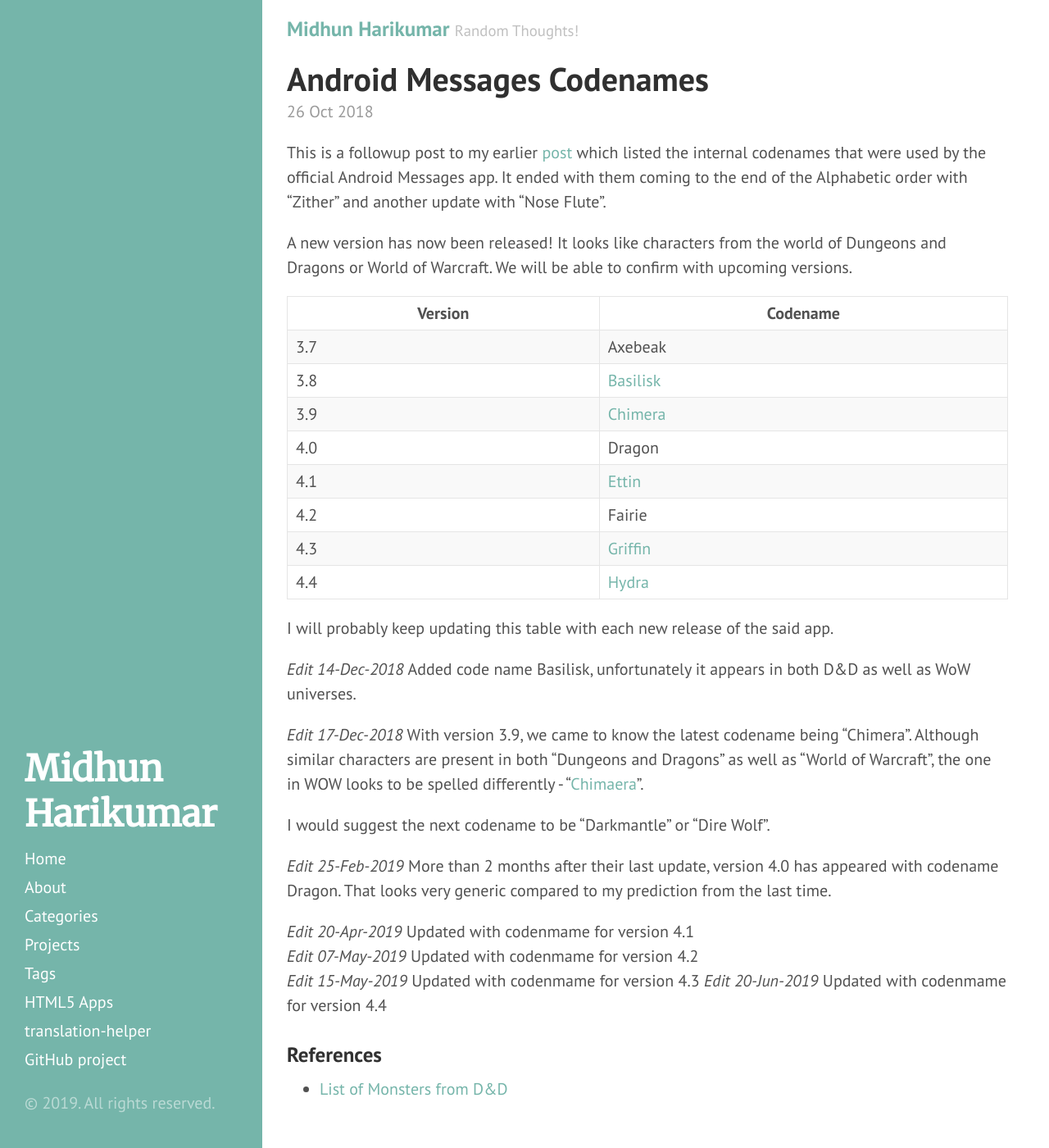
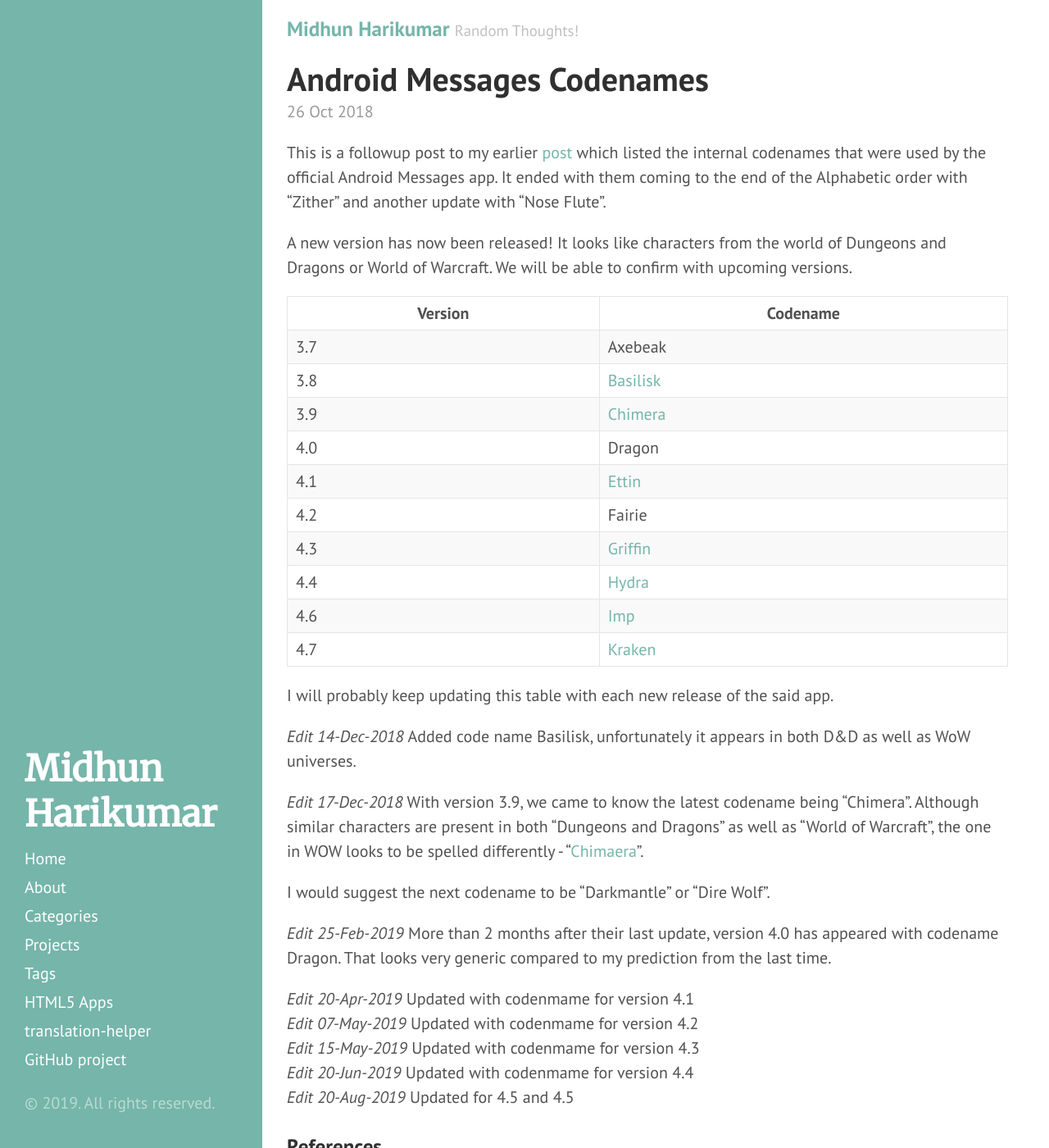
Before and after one commit to midhunhk/midhunhk.github.io, a Jekyll site: the page built from _posts/2018-10-26-android-messages-mark-2.md, in a window 1280 px wide and 1400 px high. Shown: the whole window at 82% size. Built offline with Jekyll 4.4.1, drawn with Linux system fonts in a browser that asks for light colours.

Commit message:
Update 2018-10-26-android-messages-mark-2.md

```diff
--- a/_posts/2018-10-26-android-messages-mark-2.md
+++ b/_posts/2018-10-26-android-messages-mark-2.md
@@ -22,6 +22,8 @@
 | 4.2     | Fairie   |
 | 4.3     | [Griffin](https://en.wikipedia.org/wiki/Griffon_(Dungeons_%26_Dragons))  |
 | 4.4     | [Hydra](https://en.wikipedia.org/wiki/List_of_Dungeons_%26_Dragons_monsters_(1974%E2%80%9376))   |
+| 4.6     | [Imp](https://en.wikipedia.org/wiki/Imp_(Dungeons_%26_Dragons))  |
+| 4.7     | [Kraken](https://en.wikipedia.org/wiki/Index_of_Advanced_Dungeons_%26_Dragons_1st_edition_monsters)   |
 
 I will probably keep updating this table with each new release of the said app.
 
@@ -39,6 +41,7 @@
 *Edit 07-May-2019* Updated with codenmame for version 4.2
 *Edit 15-May-2019* Updated with codenmame for version 4.3
 *Edit 20-Jun-2019* Updated with codenmame for version 4.4
+*Edit 20-Aug-2019* Updated for 4.5 and 4.5
 
 ### References
  - [List of Monsters from D&D](https://en.wikipedia.org/wiki/List_of_Dungeons_%26_Dragons_5th_edition_monsters)
```
